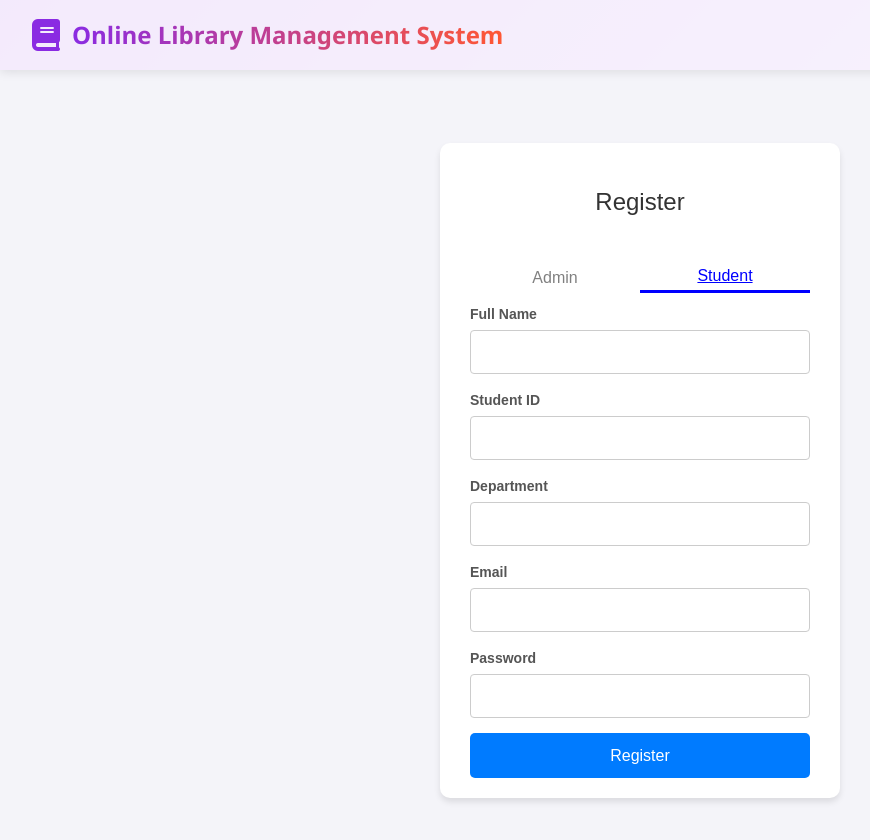
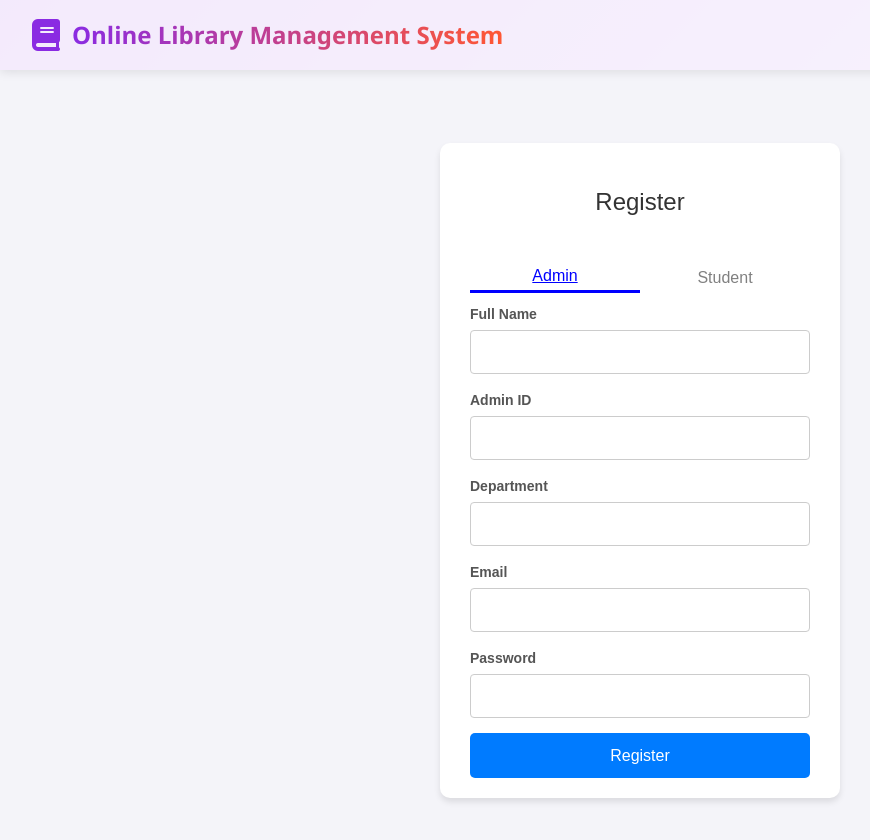
Before and after one commit to santoshhadiya/library-management-system, a React (Vite) app in the folder Frontend/library/: page /register in a window 1280 px wide. Both pictures are taken after a click on the link "Register here.". Shown: the top 840 px of the page, without its empty margins (0-870 px from the left). Built offline with nearby package versions, Linux system fonts and the light colour scheme.

Commit message:
login logic change

```diff
--- a/Frontend/library/src/Pages/RegisterPage/RegisterPage.jsx
+++ b/Frontend/library/src/Pages/RegisterPage/RegisterPage.jsx
@@ -5,7 +5,7 @@ import axios from "axios";
 
 const RegisterPage = () => {
   const { setIsregister, mode,BackendURL,gifImg } = useContext(userContext);
-  const [isAdmin, setIsAdmin] = useState(false);
+  const [isAdmin, setIsAdmin] = useState(true);
   const [loading, setLoading] = useState(false); // Loading state
 
   const [formData, setFormData] = useState({
@@ -26,7 +26,7 @@ const RegisterPage = () => {
 
   const handleSubmit = async (e) => {
     e.preventDefault();
-    setLoading(true); // 👈 Start loading
+    setLoading(true); //Start loading
 
     try {
       let response = "";
```
